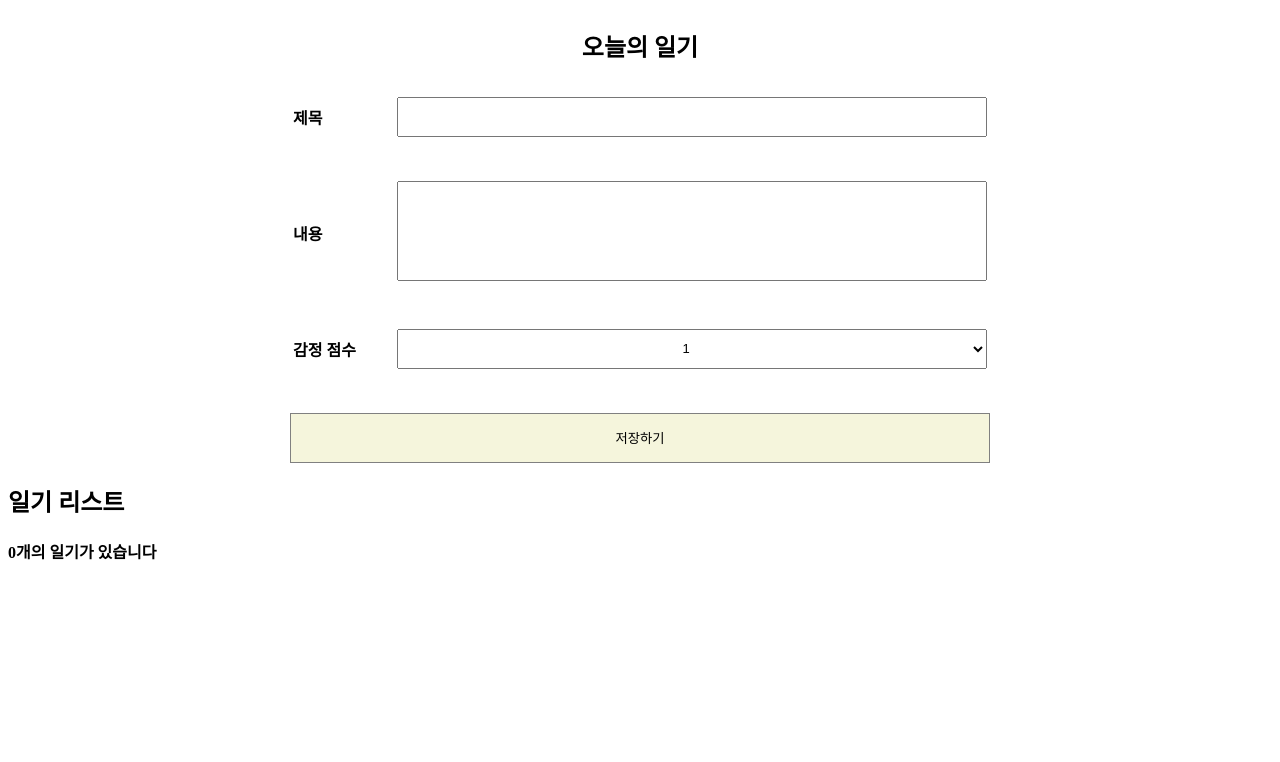
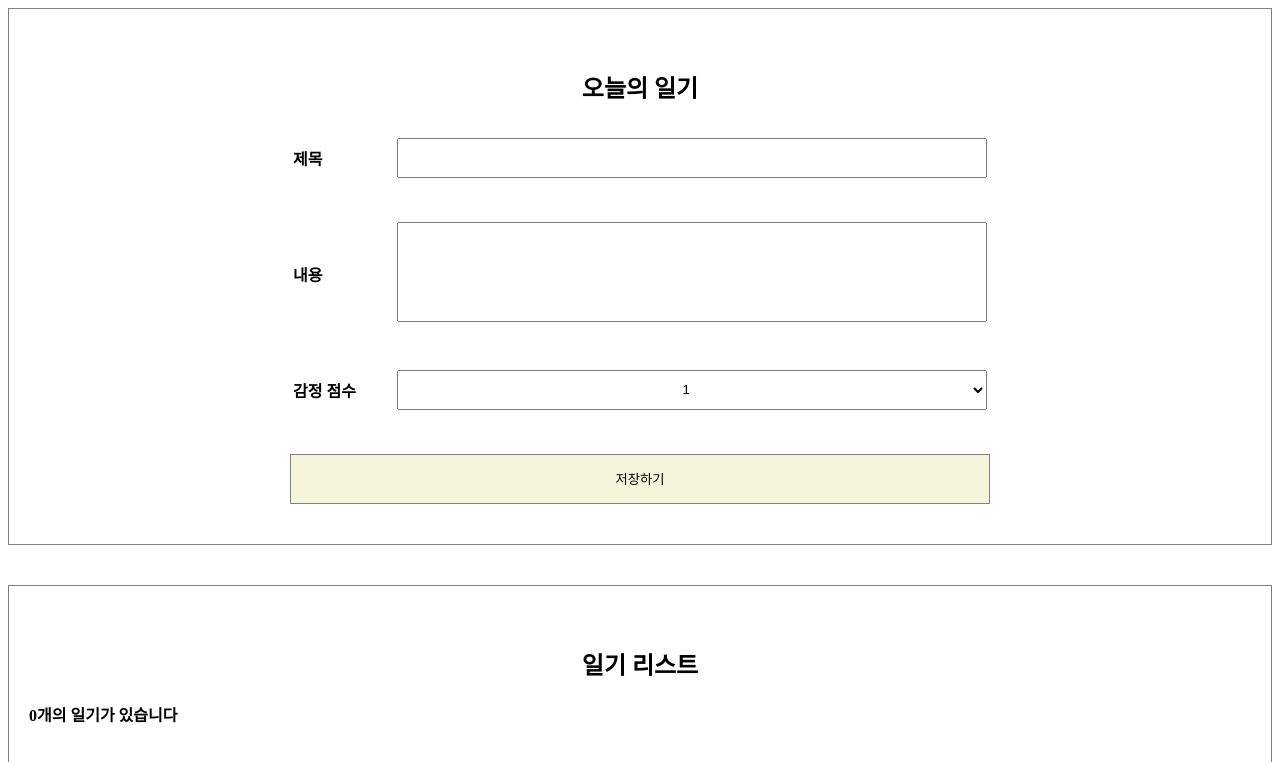
Before and after one commit to wonyj0228/simple-diary, a React (Create React App) app: page / in a window 1280 px wide. Shown: the top 762 px of the page. Built offline with nearby package versions, Linux system fonts and the light colour scheme.

Commit message:
스타일 적용

```diff
--- a/src/self-diary/App.css
+++ b/src/self-diary/App.css
@@ -2,11 +2,15 @@
   display: flex;
   flex-direction: column;
   align-items: center;
+  border: 1px solid gray;
+  padding: 40px 20px;
+  margin-bottom: 40px;
 }
 
 .DiaryForm table {
   width: 700px;
   height: 300px;
+  margin-bottom: 30px;
 }
 
 .DiaryForm input,
@@ -34,10 +38,6 @@
   text-align: left;
 }
 
-.DiaryForm table {
-  margin-bottom: 30px;
-}
-
 .DiaryForm button {
   width: 700px;
   height: 50px;
@@ -45,3 +45,33 @@
   cursor: pointer;
   border: solid 1px gray;
 }
+
+.DiaryList {
+  border: 1px solid gray;
+  padding: 40px 20px;
+}
+
+.DiaryList h2 {
+  text-align: center;
+}
+
+.DiaryItem {
+  background-color: lightgrey;
+  padding: 20px 10px;
+  margin-bottom: 15px;
+}
+
+.title {
+  font-weight: bold;
+  font-size: 18px;
+}
+
+.detail {
+  color: rgb(114, 114, 114);
+}
+
+.content {
+  margin-top: 10px;
+  padding: 15px 0;
+  border-top: 1px solid black;
+}
```
